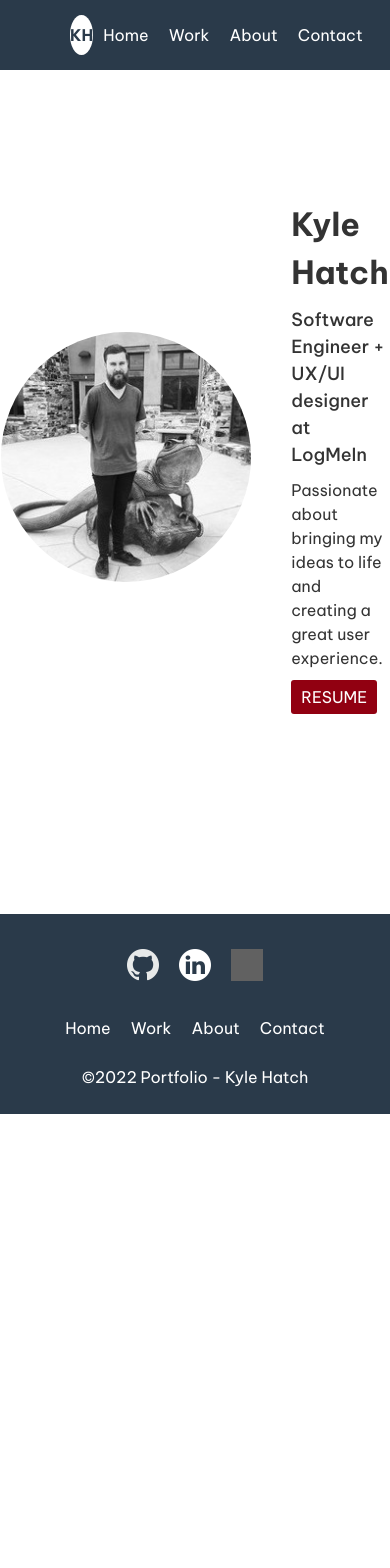
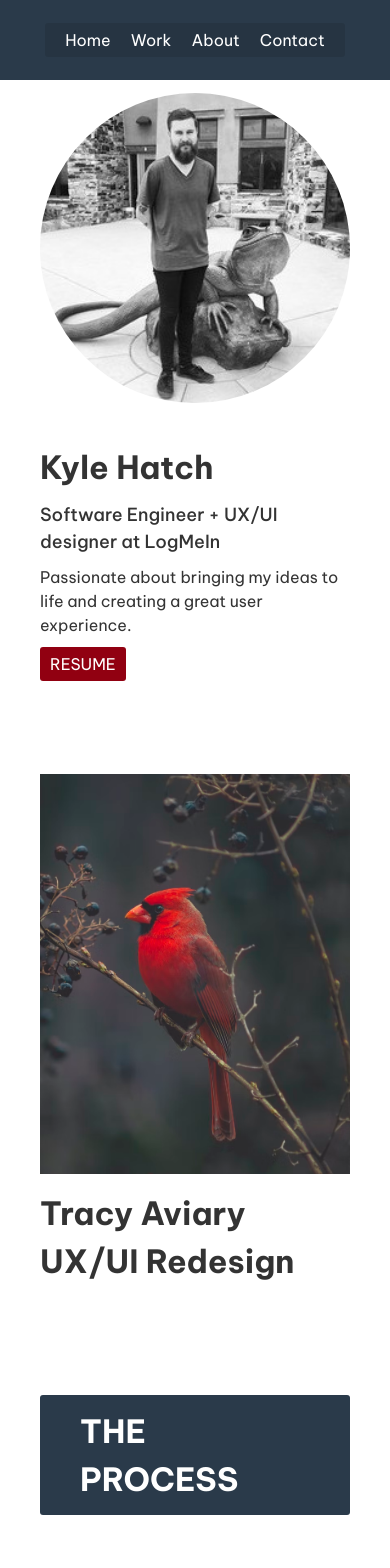
Before and after one commit to Relofr/myPortfolioVite, a Vue app: page / in a window 390 px wide. Shown: the top 1568 px of the page. Before the commit the page ends 1114 px from the top, so only its background shows below. Built offline with nearby package versions, Linux system fonts and the light colour scheme; grey boxes are pictures that could not be loaded.

Commit message:
Updated css and section component

```diff
--- a/src/App.vue
+++ b/src/App.vue
@@ -6,21 +6,16 @@ import Footer from './components/Footer.vue'
 <template>
   <Navbar />
   <div class="container">
-    <div id="app">
-      <router-view v-slot="{ Component }">
-        <transition name="fade" mode="out-in">
-          <component :is="Component"></component>
-        </transition>
-      </router-view>
-    </div>
+    <router-view v-slot="{ Component }">
+      <transition name="fade" mode="out-in">
+        <component :is="Component"></component>
+      </transition>
+    </router-view>
   </div>
   <Footer />
 </template>
 
 <style>
-#app {
-  height: 100vh;
-}
 .fade-enter-active,
 .fade-leave-active {
   transition: opacity 0.3s ease;
--- a/src/components/Footer.vue
+++ b/src/components/Footer.vue
@@ -38,6 +38,8 @@
 
 <style>
 .footer {
+    position: relative;
+    bottom: 0;
     height: 200px;
 }
 
--- a/src/components/Navbar.vue
+++ b/src/components/Navbar.vue
@@ -30,17 +30,19 @@ export default {
 }
 </script>
 
-<style scoped>
+<style>
 .navbar {
     height: 70px;
+    width: 100%;
 }
 
 a {
-  color: var(--clr-primary);
-  font-size: var(--fs-nav);
+    color: var(--clr-primary);
+    font-size: var(--fs-nav);
 }
 
 .navbar .flex {
+    padding: 0 40px;
     justify-content: space-between;
 }
 
--- a/src/components/Section.vue
+++ b/src/components/Section.vue
@@ -1,27 +1,11 @@
 <template>
-    <!-- <div :class="`container` + bgColor + ' ' + fontColor">
-        <p v-if="title" :class="`even-columns` + ' ' + fontSize">
-            {{ title }}
-        </p>
-        <div class="split">
-            <div v-show="leftContent">
-                <p>{{ leftContent }}</p>
-            </div>
-            <div v-show="rightContent">
-                <p>{{ rightContent }}</p>
-            </div>
-            <div v-show="showIcons" v-for="(key, value) in icons" :key="index">
-                <img :src="`/src/assets/icons/` + key">
-            </div>
-            <div v-show="showImage" v-for="(key, value) in images" :key="index">
-                <img :src="`/src/assets/images/` + key">
-            </div>
+    <div :class="bgColor">
+        <div v-if="heroImage">
+            <img class="hero-image" src="../assets/images/hero-image.avif" alt="">
+            <p class="container section-title fw-bold fs-primary-heading">{{ sectionTitle }}</p>
         </div>
-    </div> -->
-
-    <div :class="`container` + ' ' + bgColor">
-        <div class="even-columns">
-            <div>
+        <div class="container flex even-columns">
+            <div class="content">
                 <h1 v-if="title" :class="`fs-` + headingType + `-heading` + ' ' + `fw-bold`">{{ title }}</h1>
                 <p v-if="content">{{ content }}</p>
             </div>
@@ -45,6 +29,14 @@ export default {
     },
     props: {
         bgColor: {
+            type: String,
+            required: false
+        },
+        heroImage: {
+            type: Boolean,
+            required: true
+        },
+        sectionTitle: {
             type: String,
             required: false
         },
@@ -77,16 +69,27 @@ export default {
 </script>
 
 <style scoped>
+.section-title {
+    display: flex;
+    flex-direction: column;
+    align-items: center;
+    padding: 15px 0 0 0;
+}
+
+.hero-image {
+    width: 100%;
+    height: 400px;
+    background-position: center;
+    object-fit: cover;
+}
+
 .title {
     display: flex;
     justify-content: center;
     padding: 15px 0;
 }
 
-.split {
-    display: flex;
-    flex-direction: row;
-    align-items: center;
+.even-columns {
     justify-content: space-evenly;
     padding: 15px;
 }
--- a/src/components/SectionBreak.vue
+++ b/src/components/SectionBreak.vue
@@ -1,5 +1,5 @@
 <template>
-    <div class="sectionBlock">
+    <div class="container sectionBlock fw-bold text-accent fs-32">
         {{ title }}
     </div>
 </template>
@@ -19,13 +19,11 @@ export default {
 .sectionBlock {
     display: flex;
     height: 120px;
-    background-color: var(--clr-primary-400);
-    color: var(--clr-primary);
-    font-size: var(--fs-32);
-    border-radius: 5px;
+    background-color: var(--clr-secondary);
+    border-radius: 3px;
     align-items: center;
     justify-content: center;
     text-transform: uppercase;
-    margin: 70px;
+    margin: 80px 0px;
 }
 </style>
--- a/src/views/CaseStudies.vue
+++ b/src/views/CaseStudies.vue
@@ -1,8 +1,9 @@
 <template>
 
-    <Section title="Hello" content="content heheheh" headingType="primary" bgColor="bg-accent-100" showImage />
+    <Section heroImage sectionTitle="Tracy Aviary UX/UI Redesign"/>
 
     <SectionBreak title="The Process" />
+
     <SectionBreak title="Wireframes" />
     <SectionBreak title="Design" />
     <SectionBreak title="wrapping up & future plans" />
--- a/src/views/HomeView.vue
+++ b/src/views/HomeView.vue
@@ -10,7 +10,7 @@
                 <button @click="downloadResume()" class="button button-primary">Resume</button>
             </div>
         </div>
-        <!-- <CaseStudiesVue /> -->
+        <CaseStudiesVue />
     </div>
 </template>
 
--- a/style.css
+++ b/style.css
@@ -3,7 +3,7 @@
   --clr-cta: #910011;
   --clr-secondary: #2a3a4a;
   --clr-primary-text: rgba(0, 0, 0, 80%);
-  --clr-accent-text: #910011;
+  --clr-accent-text: #ffffff;
 
   --ff-primary: "Be Vietnam Pro", sans-serif;
 
@@ -28,15 +28,37 @@
   --fs-button: var(--fs-16);
 }
 
-/* @media (min-width: 50em) {
-  :root {
-    --fs-body: var(--fs-16);
-    --fs-primary-heading: var(--fs-56);
-    --fs-secondary-heading: var(--fs-40);
+/* Tablets and under  */
+@media (max-width: 768px) {
+  .about-me-container {
+    flex-wrap: wrap;
+    align-content: center;
+  }
+}
 
-    --fs-nav: var(--fs-300);
+/* Mobile  */
+@media (max-width: 500px) {
+  .navbar {
+    height: 80px !important;
+    position: fixed;
+    z-index: 2;
   }
-} */
+
+  .navbar .flex {
+    display: flex;
+    justify-content: center !important;
+  }
+  .logo{
+    display: none !important;
+  }
+
+  .navbar ul {
+    padding: 5px 10px;
+    margin: 5px;
+    background-color: rgba(0, 0, 0, 0.1);
+    border-radius: 3px
+  }
+}
 
 /* Box sizing rules */
 *,
@@ -179,10 +201,11 @@ svg {
   font-size: var(--fs-56);
 }
 
+
 .container {
   max-width: 100%;
   margin: 0 auto;
-  padding: 0 70px;
+  padding: 0 40px;
 }
 
 .flex {
```
Also changed, not shown: src/assets/images/hero-image.avif (added).
